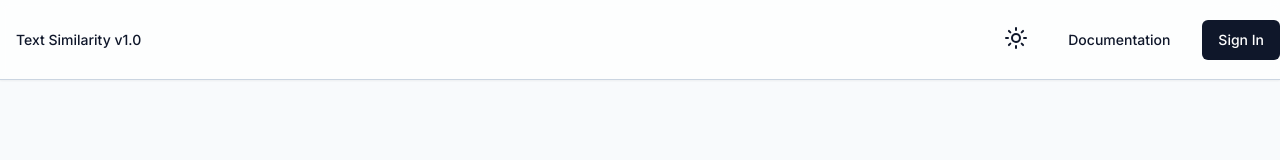
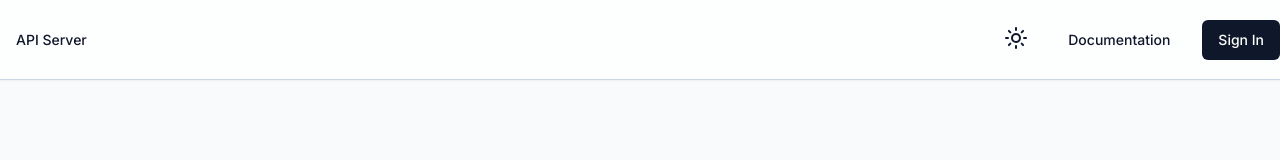
Before and after one commit to ZetsuX/comparexter-api-server, a Next.js app: page / in a window 1280 px wide. Shown: the top 160 px of the page. Built offline with nearby package versions, Linux system fonts and the light colour scheme; no server answers.

Commit message:
fix: upgrade nextjs to fix proxy

```diff
--- a/package.json
+++ b/package.json
@@ -36,7 +36,7 @@
     "lodash": "^4.17.21",
     "lucide-react": "^0.133.0",
     "nanoid": "^4.0.2",
-    "next": "13.3.0",
+    "next": "13.3.1-canary.4",
     "next-auth": "^4.21.1",
     "next-themes": "^0.2.1",
     "openai": "^3.2.1",
--- a/src/components/Navbar.tsx
+++ b/src/components/Navbar.tsx
@@ -13,7 +13,7 @@ const Navbar = async () => {
         <div className="fixed backdrop-blur-sm bg-white/75 dark:bg-slate-900/75 z-50 top-0 left-0 right-0 h-20 border-b border-slate-300 dark:border-slate-700 shadow-sm flex items-center justify-between">
             <div className="container max-w-7xl mx-auto w-full flex justify-between items-center">
                 <Link href="/" className={btVariants({ variant: "link" })}>
-                    Text Similarity v1.0
+                    API Server
                 </Link>
 
                 <div className="md:hidden">
```
Also changed, not shown: 1 other file (tests, documents, lock files or other folders).
